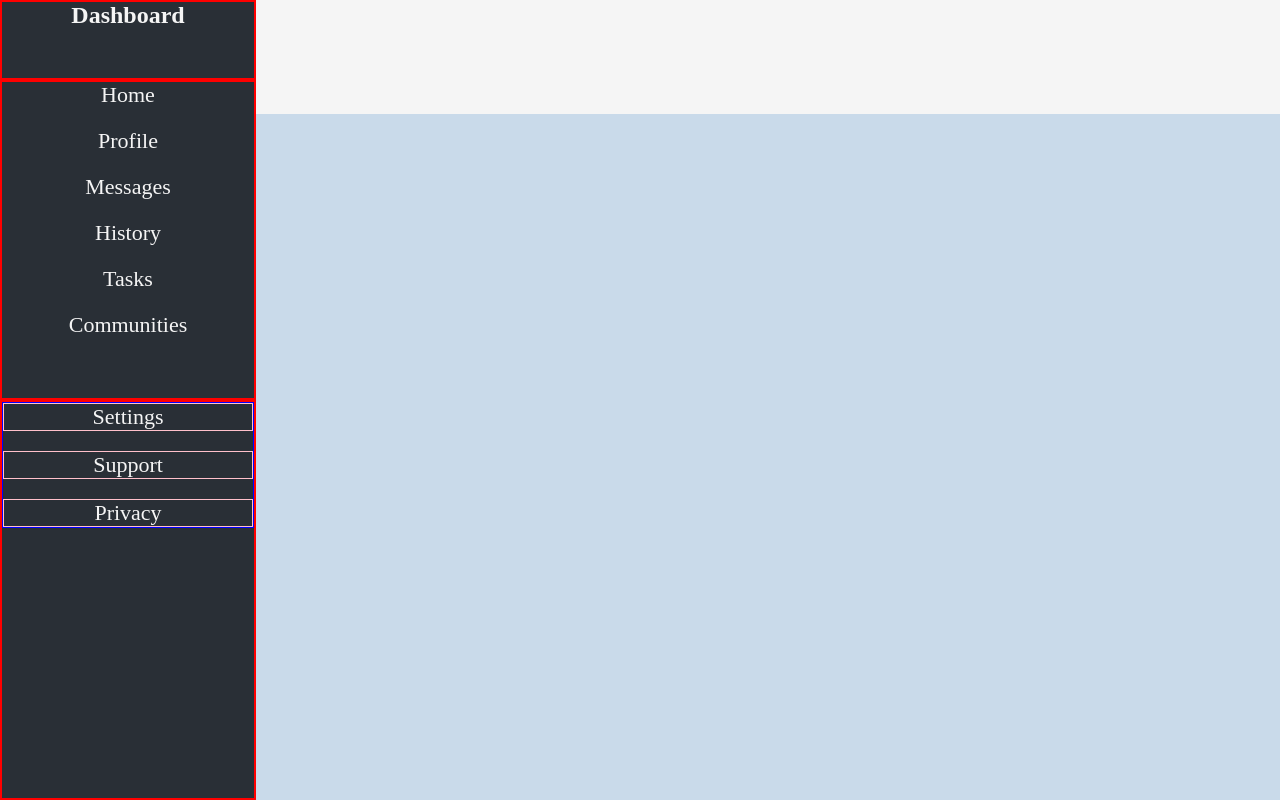
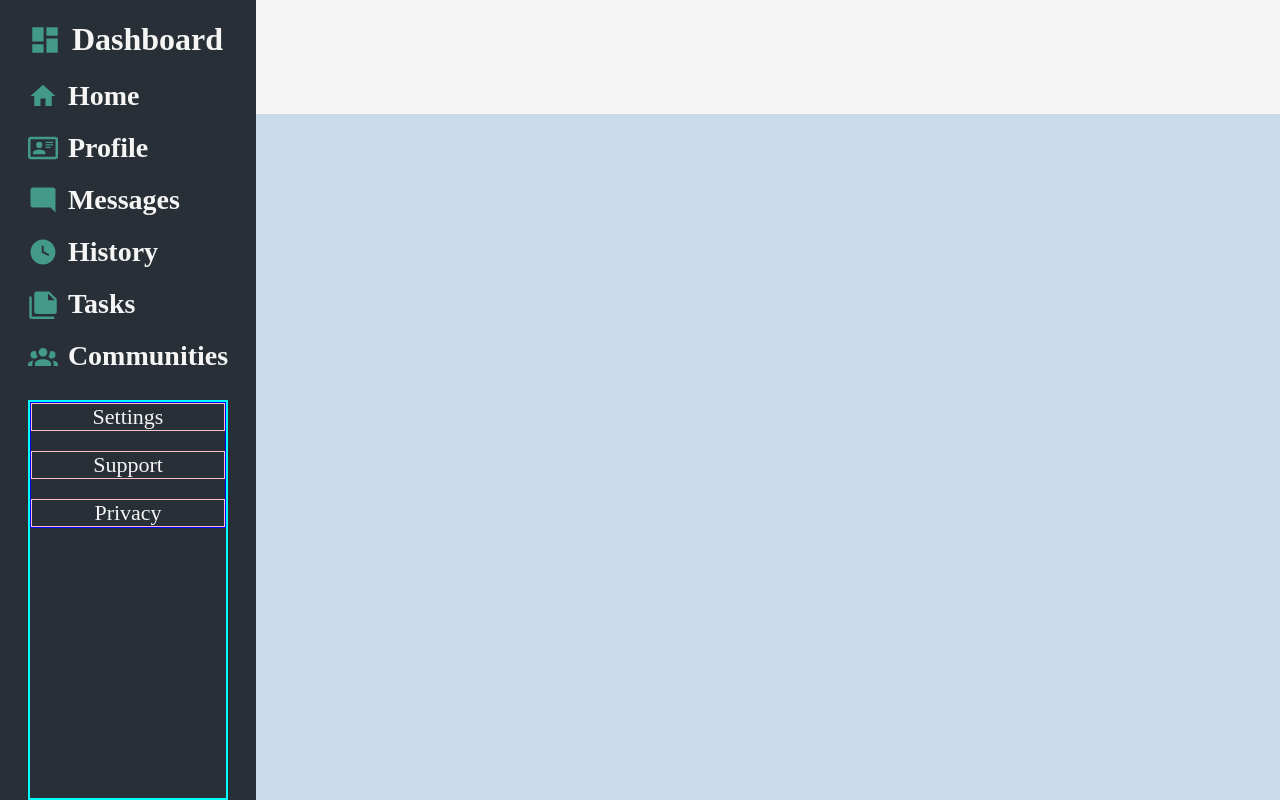
Before and after one commit to oaksvirals/admin-dashboard, a plain HTML site: page index.html in a window 1280 px wide. Drawn offline with Linux system fonts and the light colour scheme.

Commit message:
Main Links
Area styled, and svgs aded.

```diff
--- a/index.html
+++ b/index.html
@@ -10,16 +10,18 @@
     <div class="dashboard">
         <div class="navigation">
             <div class="logo">
+                <svg xmlns="http://www.w3.org/2000/svg" viewBox="0 0 24 24"><title>view-dashboard</title><path d="M13,3V9H21V3M13,21H21V11H13M3,21H11V15H3M3,13H11V3H3V13Z" /></svg>
+                <!-- <img src="./images/dashboard-icon.svg" alt="dashboard icon"> -->
                 <h2>Dashboard</h2>
             </div>
             <div class="main-links">
                 <ul>
-                    <li>Home</li>
-                    <li>Profile</li>
-                    <li>Messages</li>
-                    <li>History</li>
-                    <li>Tasks</li>
-                    <li>Communities</li>
+                    <li><svg xmlns="http://www.w3.org/2000/svg" viewBox="0 0 24 24"><title>home</title><path d="M10,20V14H14V20H19V12H22L12,3L2,12H5V20H10Z" /></svg> Home</li>
+                    <li><svg xmlns="http://www.w3.org/2000/svg" viewBox="0 0 24 24"><title>card-account-details-outline</title><path d="M22,3H2C0.91,3.04 0.04,3.91 0,5V19C0.04,20.09 0.91,20.96 2,21H22C23.09,20.96 23.96,20.09 24,19V5C23.96,3.91 23.09,3.04 22,3M22,19H2V5H22V19M14,17V15.75C14,14.09 10.66,13.25 9,13.25C7.34,13.25 4,14.09 4,15.75V17H14M9,7A2.5,2.5 0 0,0 6.5,9.5A2.5,2.5 0 0,0 9,12A2.5,2.5 0 0,0 11.5,9.5A2.5,2.5 0 0,0 9,7M14,7V8H20V7H14M14,9V10H20V9H14M14,11V12H18V11H14" /></svg> Profile</li>
+                    <li><svg xmlns="http://www.w3.org/2000/svg" viewBox="0 0 24 24"><title>message-reply</title><path d="M22,4C22,2.89 21.1,2 20,2H4A2,2 0 0,0 2,4V16A2,2 0 0,0 4,18H18L22,22V4Z" /></svg> Messages</li>
+                    <li><svg xmlns="http://www.w3.org/2000/svg" viewBox="0 0 24 24"><title>clock-time-four</title><path d="M12 2C6.5 2 2 6.5 2 12C2 17.5 6.5 22 12 22C17.5 22 22 17.5 22 12S17.5 2 12 2M16.3 15.2L11 12.3V7H12.5V11.4L17 13.9L16.3 15.2Z" /></svg> History</li>
+                    <li><svg xmlns="http://www.w3.org/2000/svg" viewBox="0 0 24 24"><title>note-multiple</title><path d="M16,9H21.5L16,3.5V9M7,2H17L23,8V18A2,2 0 0,1 21,20H7C5.89,20 5,19.1 5,18V4A2,2 0 0,1 7,2M3,6V22H21V24H3A2,2 0 0,1 1,22V6H3Z" /></svg> Tasks</li>
+                    <li><svg xmlns="http://www.w3.org/2000/svg" viewBox="0 0 24 24"><title>account-group</title><path d="M12,5.5A3.5,3.5 0 0,1 15.5,9A3.5,3.5 0 0,1 12,12.5A3.5,3.5 0 0,1 8.5,9A3.5,3.5 0 0,1 12,5.5M5,8C5.56,8 6.08,8.15 6.53,8.42C6.38,9.85 6.8,11.27 7.66,12.38C7.16,13.34 6.16,14 5,14A3,3 0 0,1 2,11A3,3 0 0,1 5,8M19,8A3,3 0 0,1 22,11A3,3 0 0,1 19,14C17.84,14 16.84,13.34 16.34,12.38C17.2,11.27 17.62,9.85 17.47,8.42C17.92,8.15 18.44,8 19,8M5.5,18.25C5.5,16.18 8.41,14.5 12,14.5C15.59,14.5 18.5,16.18 18.5,18.25V20H5.5V18.25M0,20V18.5C0,17.11 1.89,15.94 4.45,15.6C3.86,16.28 3.5,17.22 3.5,18.25V20H0M24,20H20.5V18.25C20.5,17.22 20.14,16.28 19.55,15.6C22.11,15.94 24,17.11 24,18.5V20Z" /></svg> Communities</li>
                 </ul>
             </div>
             <div class="utility-links">
--- a/style.css
+++ b/style.css
@@ -22,39 +22,65 @@
 
 .navigation {
     background-color: var(--main);
-    grid-column: 1 / 2;
+    /* grid-column: 1 / 2; */
     grid-row: 1 / -1;
     display: grid;
     grid-template-rows: 10% 40% 50%;
-    /* justify-content: center; */
+    justify-content: center;
     color: var(--smoke);
 }
 
 .navigation > .logo {
-    border: 2px solid red;
-    grid-row: 1 / 2;
-    text-align: center;
+    display: flex;
+    align-items: center;
+    gap: 10px;
+}
+
+.logo > h2 {
+    height: 38px;
+    width: auto;
+    font-size: 32px;
+}
+
+.logo > svg {
+    height: 34px;
+    width: auto;
+    fill: var(--accent);
 }
 
 .navigation > .main-links {
-    border: 2px solid red;
+    /* border: 2px solid red; */
     grid-row: 2 / 3;
-    text-align: center;
 }
 
-.navigation > .main-links > ul {
+.main-links > ul {
     display: grid;
     height: fit-content;
     gap: 20px;
 }
 
+.main-links > ul > li {
+    display: flex;
+    align-items: center;
+    gap: 10px;
+    width: auto;
+    font-size: 28px;
+    font-weight: bold;
+}
+
+.main-links > ul > li > svg {
+    height: 30px;
+    width: auto;
+    fill: var(--accent);
+}
+
 .navigation > .utility-links {
-    border: 2px solid red;
+    border: 2px solid aqua;
     grid-row: 3 / 4;
     text-align: center;
 }
 
-.navigation > .utility-links > ul {
+.utility-links > ul {
     border: 1px solid blue;
     display: flex;
     flex-direction: column;
```
Also changed, not shown: images/communities-icon.svg (added), images/dashboard-icon.svg (added), images/history-icon.svg (added), images/home-icon.svg (added), images/messages-icon.svg (added), images/privacy-icon.svg (added), images/profile-icon.svg (added), images/settings-icon.svg (added), images/support-icon.svg (added), images/tasks-icon.svg (added).
